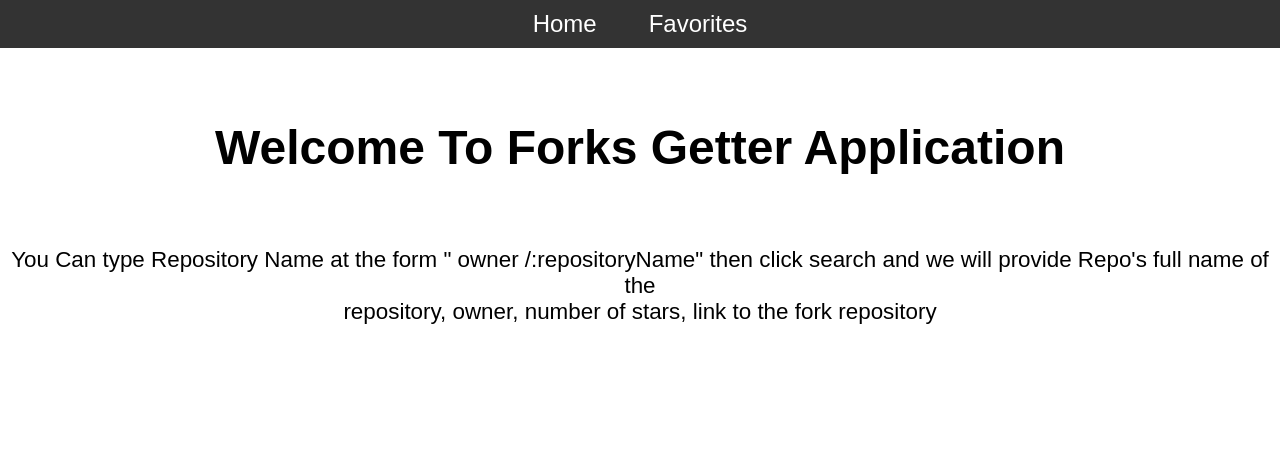
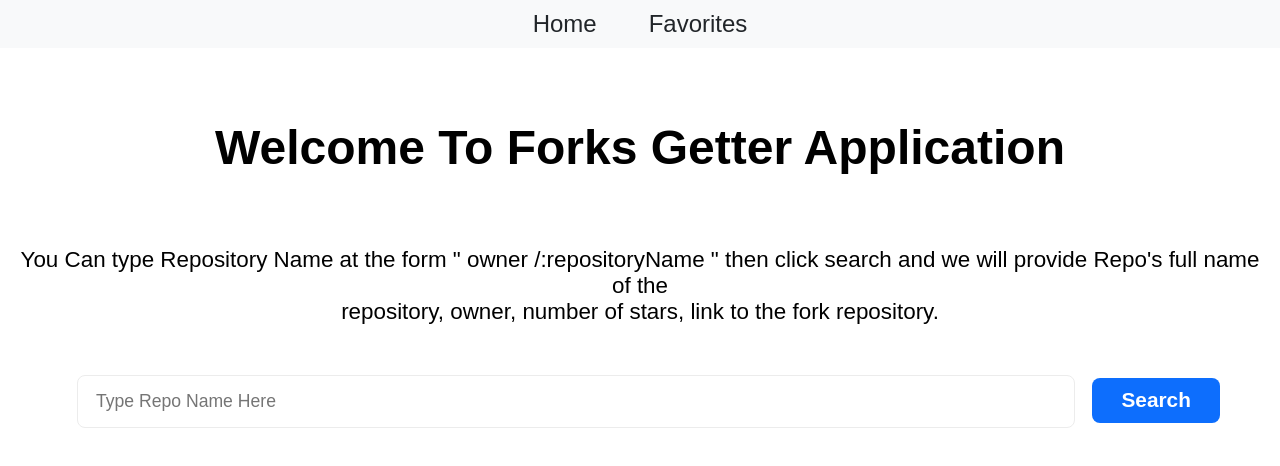
Before and after one commit to MohammedHassan98/ForksGetter, a React (Create React App) app: page / in a window 1280 px wide. Shown: the top 466 px of the page. Built offline with nearby package versions, Linux system fonts and the light colour scheme.

Commit message:
Basic Main Page styling and search bar

```diff
--- a/src/App.css
+++ /dev/null
@@ -1,57 +0,0 @@
-body {
-  font-family: sans-serif;
-  padding: 0;
-  margin: 0%;
-  width: 100%;
-}
-
-.WelcomeSection{
-  margin-top: 2rem;
-  font-size: xx-large;
-}
-
-.normalText{
-  text-align: center;
-  padding: 10px;
-  margin: 0px;
-  font-size: 1.4rem;
-}
-
-.MainDiv{
-  display: flex;
-  flex-direction: column;
-  justify-content: center;
-  align-items: center;
-}
-
-.NavBar{
-  width: 100%;
-  height: 3rem;
-  background-color:#333333;
-  margin: 0px;
-  text-align: center;
-}
-
-.navItems{
-  list-style-type: none;
-  margin: 0;
-  padding: 0;
-
-}
-
-.navItems li {
-  font-size:1.5rem;
-  display: inline;
-  margin: 1rem;
-}
-
-.navItems li a:hover {
-  background-color: black;
-}
-
-.navItems li a {
-  display: inline-block;
-  padding: 10px;
-  text-decoration: none;
-  color: white;
-}
--- a/src/App.tsx
+++ b/src/App.tsx
@@ -1,5 +1,5 @@
 import React from 'react';
-import './App.css';
+import './assets/css/App.css';
 import MainPage  from "./views/MainPage";
 import Navbar from "./components/Navbar";
 
--- /dev/null
+++ b/src/assets/css/App.css
@@ -0,0 +1,27 @@
+@import "Navbar.css";
+@import "Search.css";
+
+body {
+  font-family: sans-serif;
+  padding: 0;
+  margin: 0%;
+  width: 100%;
+}
+
+.WelcomeSection{
+  margin-top: 2rem;
+  font-size: xx-large;
+}
+
+.normalText{
+  text-align: center;
+  padding: 10px;
+  font-size: 1.4rem;
+}
+
+.MainDiv{
+  display: flex;
+  flex-direction: column;
+  justify-content: center;
+  align-items: center;
+}
--- /dev/null
+++ b/src/assets/css/Navbar.css
@@ -0,0 +1,32 @@
+
+.NavBar{
+    width: 100%;
+    height: 3rem;
+    background-color:#f8f9fa;
+    margin: 0px;
+    text-align: center;
+  }
+
+  .navItems{
+    list-style-type: none;
+    margin: 0;
+    padding: 0;
+
+  }
+
+  .navItems li {
+    font-size:1.5rem;
+    display: inline;
+    margin: 1rem;
+  }
+
+  .navItems li a:hover {
+    background-color:#0dcaf0;
+  }
+
+  .navItems li a {
+    display: inline-block;
+    padding: 10px;
+    text-decoration: none;
+    color: #212529;
+  }
--- /dev/null
+++ b/src/assets/css/Search.css
@@ -0,0 +1,28 @@
+.form-group{
+    width: 100%;
+}
+
+.form-control{
+    width: 60rem;
+    height: 1rem;
+    border: 1px solid #ececec;
+    border-radius: 8px;
+    padding: 1em;
+    margin: 1em;
+    font-size: 1.1rem;
+}
+
+.SearchButton{
+    background-color: #0d6efd;
+    color: white;
+    font-size: 1.3rem;
+    font-weight: bold;
+    border: none;
+    border-radius: 8px;
+    width: 8rem;
+    height: 2.8rem
+}
+
+.SearchButton:hover {
+    background-color:#0a4cac ;
+}
--- a/src/components/Search.tsx
+++ b/src/components/Search.tsx
@@ -3,8 +3,13 @@ import React, { Component } from 'react'
 export default class Search extends Component {
     render() {
         return (
-            <div>
-                Search Form
+            <div className="form-group">
+               <form>
+                   <input type="text" name="search" placeholder="Type Repo Name Here" className="form-control" />
+                   <button className="SearchButton" >
+                       Search
+                   </button>
+               </form>
             </div>
         )
     }
--- a/src/views/MainPage.tsx
+++ b/src/views/MainPage.tsx
@@ -1,5 +1,5 @@
 import React, { Component } from "react";
-
+import Search from "../components/Search";
 export default class MainPage extends Component {
   render() {
     return (
@@ -10,12 +10,15 @@ export default class MainPage extends Component {
         <div className="normalText">
           <p>
             {" "}
-            You Can type Repository Name at the form " owner /:repositoryName"
-            then click search and we will provide Repo's full name of the<br/>
-            repository, owner, number of stars, link to the fork repository{" "}
+            You Can type Repository Name at the form " owner /:repositoryName "
+            then click search and we will provide Repo's full name of the
+            <br />
+            repository, owner, number of stars, link to the fork repository.
           </p>
         </div>
-                <div className="SearchArea"></div>
+        <div className="SearchArea">
+          <Search />
+        </div>
       </div>
     );
   }
```
Lines whose indentation alone changed are shown as unchanged.
